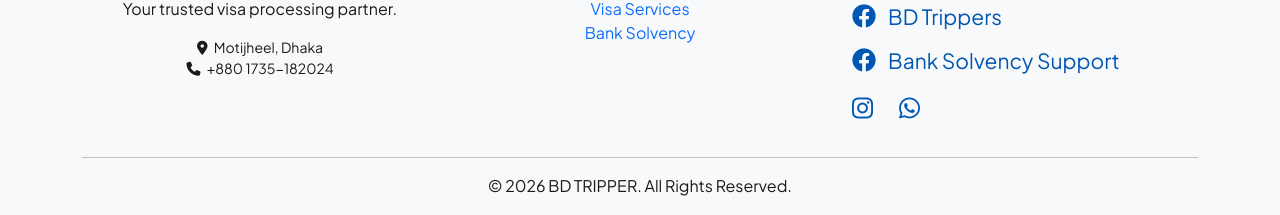
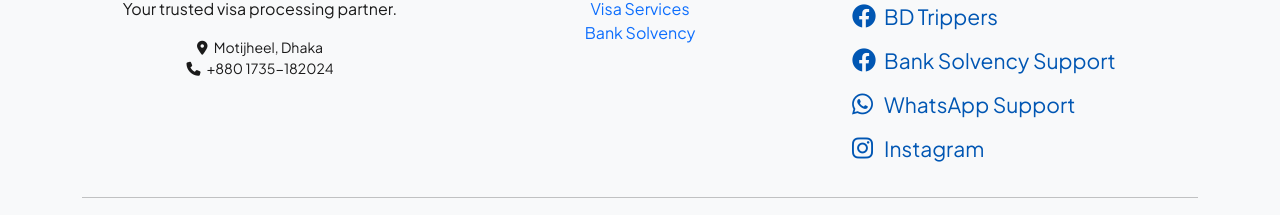
Before and after one commit to imranislam7221-commits/bdtrippers, a Next.js app: page / in a window 1280 px wide. Shown: the part 1812-2027 px from the top of the page. Built offline with nearby package versions, Linux system fonts and the light colour scheme; no server answers; the database is empty.

Commit message:
UI: Aligned all social icons in a straight vertical line with labels

```diff
--- a/src/components/layout/Footer.tsx
+++ b/src/components/layout/Footer.tsx
@@ -40,15 +40,17 @@
               <h5>Follow Us</h5>
               <div className="social-icons d-flex flex-column align-items-center align-items-md-start">
                 <a href="https://www.facebook.com/bdtrippersltd" target="_blank" rel="noopener noreferrer" className="text-decoration-none mb-2">
-                  <i className="fab fa-facebook me-2"></i> <span className="small">BD Trippers</span>
+                  <i className="fab fa-facebook me-2" style={{ width: '20px' }}></i> <span className="small">BD Trippers</span>
                 </a>
                 <a href="https://www.facebook.com/share/18HxJeEAZV/" target="_blank" rel="noopener noreferrer" className="text-decoration-none mb-2">
-                  <i className="fab fa-facebook me-2"></i> <span className="small">Bank Solvency Support</span>
+                  <i className="fab fa-facebook me-2" style={{ width: '20px' }}></i> <span className="small">Bank Solvency Support</span>
                 </a>
-                <div className="mt-1">
-                  <a href="#"><i className="fab fa-instagram"></i></a>
-                  <a href="https://wa.me/8801735182024" target="_blank" rel="noopener noreferrer" className="ms-3"><i className="fab fa-whatsapp"></i></a>
-                </div>
+                <a href="https://wa.me/8801735182024" target="_blank" rel="noopener noreferrer" className="text-decoration-none mb-2">
+                  <i className="fab fa-whatsapp me-2" style={{ width: '20px' }}></i> <span className="small">WhatsApp Support</span>
+                </a>
+                <a href="#" className="text-decoration-none">
+                  <i className="fab fa-instagram me-2" style={{ width: '20px' }}></i> <span className="small">Instagram</span>
+                </a>
               </div>
             </div>
           </div>
```
